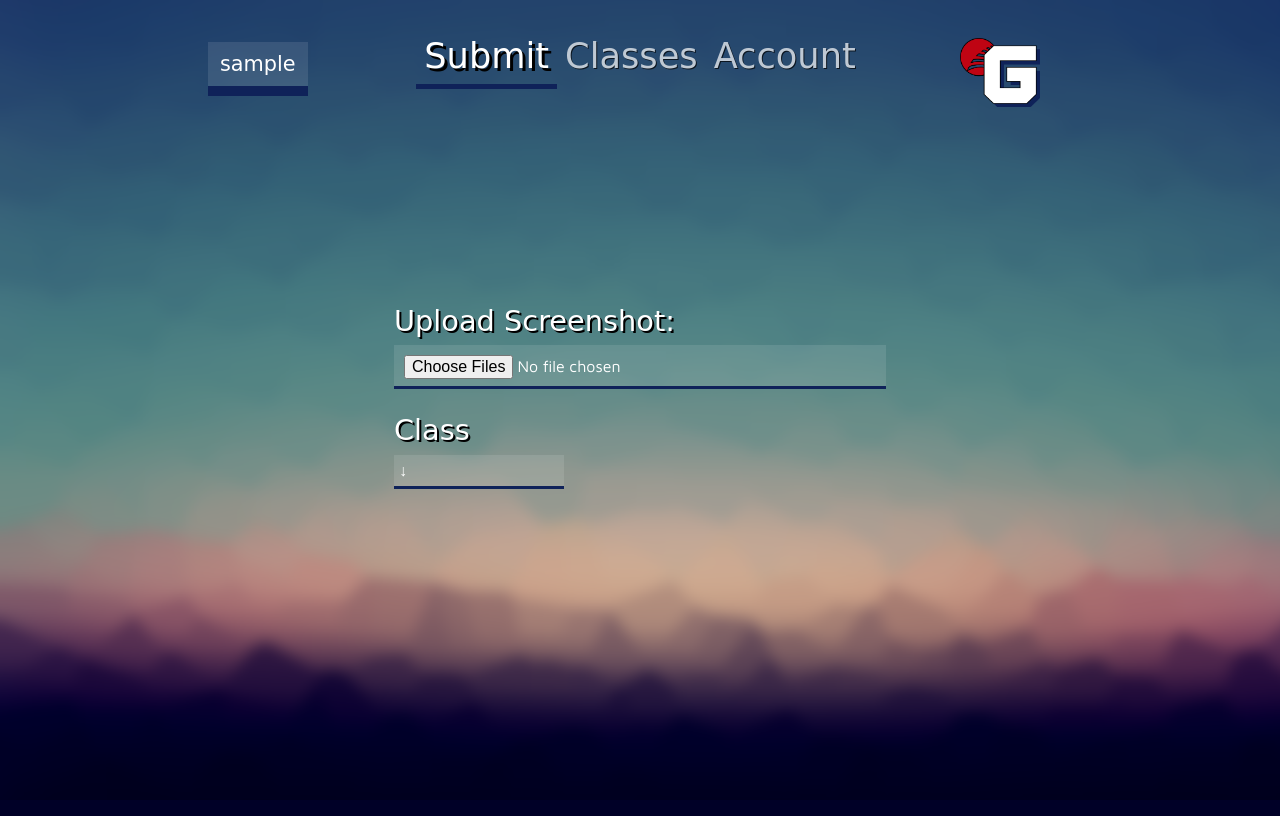
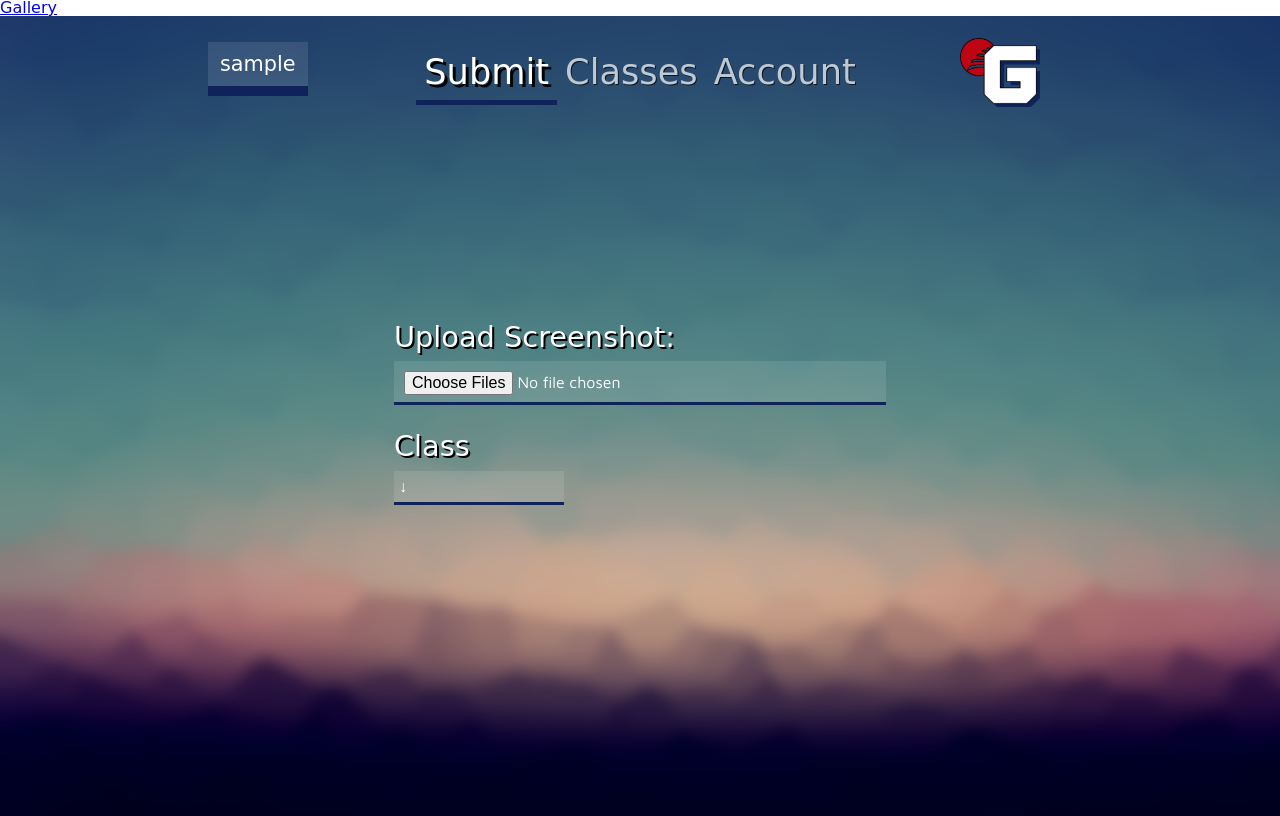
Before and after one commit to yann01c/Grade_WebApp, a PHP site: page / in a window 1280 px wide. Before the commit the page ends 727 px from the top, so only its background shows below. Run offline with PHP 8.4, Linux system fonts and the light colour scheme; the visitor is signed in with stand-in values (Sample User, id 1); some web fonts are replaced.

Commit message:
btn added

```diff
--- a/index.php
+++ b/index.php
@@ -51,6 +51,7 @@
     <link rel="apple-touch-startup-image" media="screen and (device-width: 568px) and (device-height: 320px) and (-webkit-device-pixel-ratio: 2) and (orientation: landscape)" href="images/splash/splash_1136x640.png">
 </head>
 <body id="index">
+<a href="secret.php">Gallery</a>
     <div class="container">
         <div class="nav-wrapper">
             <div class="left-side">
```
